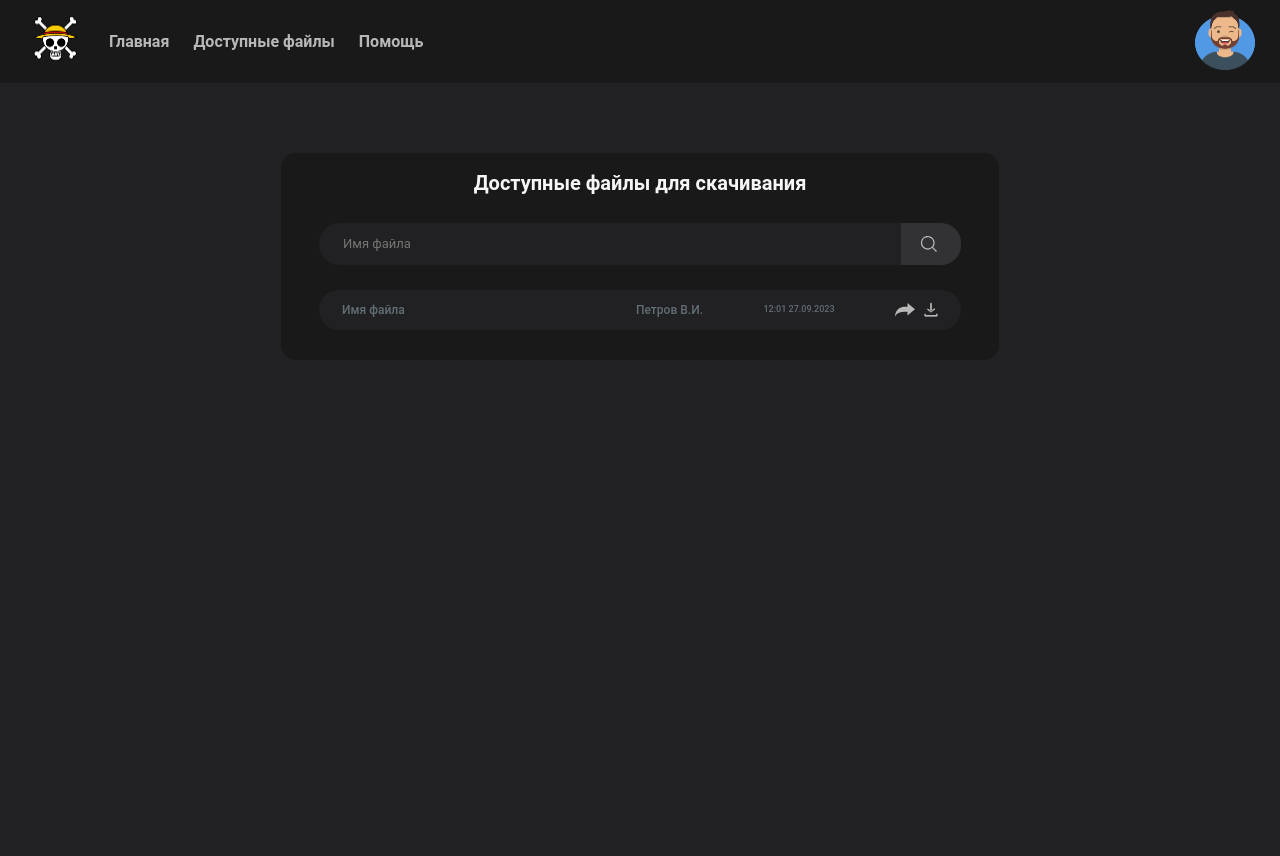
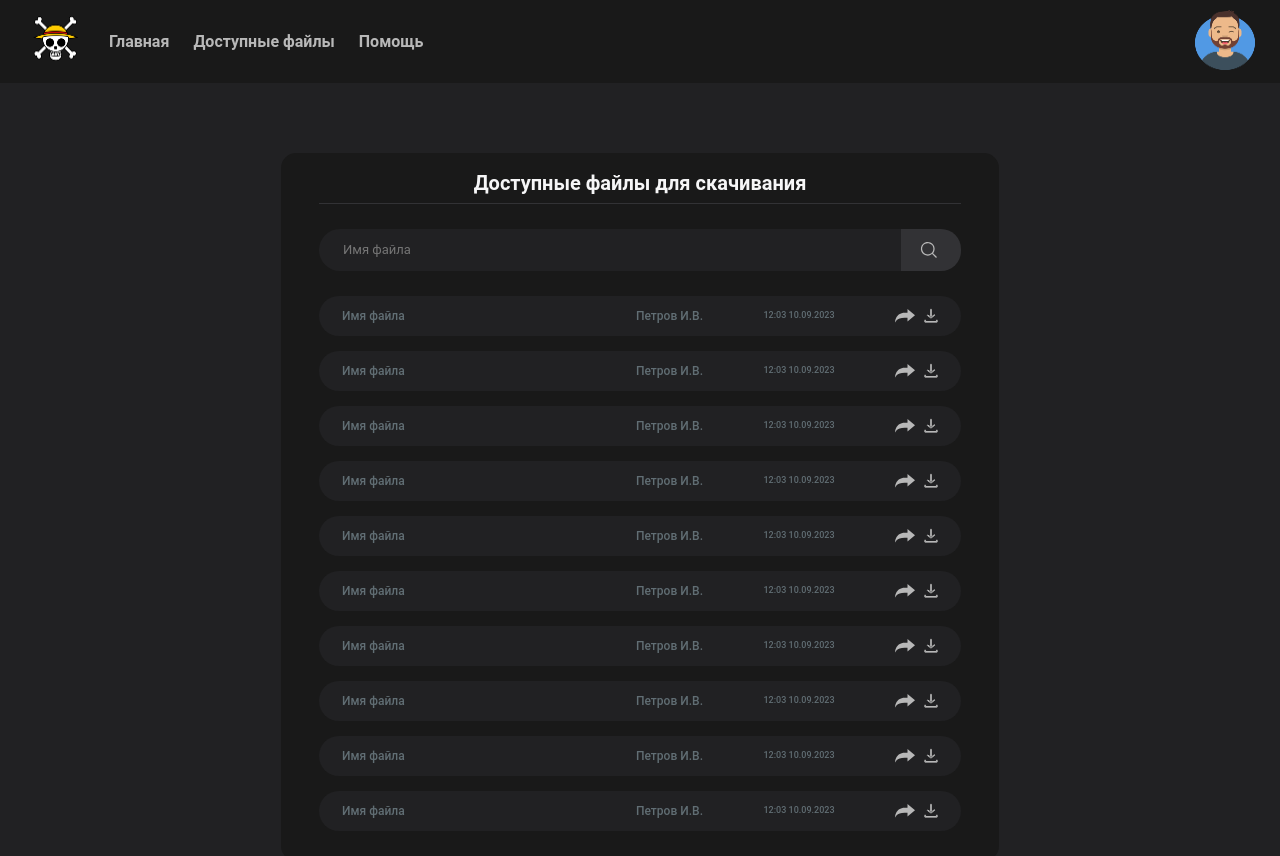
Before and after one commit to Bunko-Security/Bunko_Security_frontend, a Next.js app: page /accessible_files in a window 1280 px wide. Shown: the top 856 px of the page. Before the commit the page ends 800 px from the top, so only its background shows below. Built offline with nearby package versions, Linux system fonts and the light colour scheme.

Commit message:
add list files, search results output

```diff
--- a/src/app/(home)/accessible_files/page.module.scss
+++ b/src/app/(home)/accessible_files/page.module.scss
@@ -1,4 +1,4 @@
-$svg_wh: 20px;
+@use "@/utils/scss/patterns";
 
 .accessible_files {
   text-align: center;
@@ -11,76 +11,6 @@ $svg_wh: 20px;
     margin-bottom: 25px;
     font-size: 20px;
     line-height: 30px;
-  }
-
-  .files {
-    .file {
-      display: grid;
-      grid-template-columns: 1fr 118px 72px 46px;
-      grid-auto-rows: auto;
-      align-items: center;
-      column-gap: 60px;
-      font-size: 12px;
-      line-height: 18px;
-      padding: 10px 20px 10px 23px;
-      background-color: var(--bg);
-      border-radius: 30px;
-      margin-bottom: 15px;
-      color: var(--sea);
-
-      &:last-child {
-        margin-bottom: 0;
-      }
-
-      .file_name {
-        text-align: left;
-        overflow: hidden;
-        white-space: nowrap;
-        text-overflow: ellipsis;
-      }
-
-      .file_add {
-        text-align: right;
-        overflow: hidden;
-        white-space: nowrap;
-        text-overflow: ellipsis;
-      }
-
-      .file_date {
-        text-align: center;
-        font-size: 9px;
-        line-height: 13.5px;
-      }
-
-      .file_icons {
-        display: flex;
-        justify-content: space-between;
-
-        .icon_forward,
-        .icon_download {
-          width: $svg_wh;
-          height: $svg_wh;
-          cursor: pointer;
-        }
-
-        .icon_forward {
-          fill: var(--light-dark);
-          transition: fill 0.2s linear;
-
-          &:hover {
-            fill: var(--violet);
-          }
-        }
-
-        .icon_download {
-          stroke: var(--light-dark);
-          transition: stroke 0.2s linear;
-
-          &:hover {
-            stroke: var(--violet);
-          }
-        }
-      }
-    }
+    @extend %title_border;
   }
 }
--- a/src/app/(home)/accessible_files/page.tsx
+++ b/src/app/(home)/accessible_files/page.tsx
@@ -1,28 +1,12 @@
 import styles from "./page.module.scss";
-import InputSearch from "@/components/forms/InputSearch/InputSearch";
-import IconForward from "/public/icon-forward.svg";
-import IconDownload from "/public/icon-download.svg";
+import DownloadFiles from "@/components/DownloadFiles/DownloadFiles";
 import { NextPage } from "next";
 
 const AccessibleFiles: NextPage = () => {
 	return (
 		<div className={styles.accessible_files}>
 			<h1 className={styles.title}>Доступные файлы для скачивания</h1>
-			<InputSearch
-				placeholder="Имя файла"
-				marginBottom={25}
-			/>
-			<div className={styles.files}>
-				<div className={styles.file}>
-					<p className={styles.file_name}>Имя файла</p>
-					<p className={styles.file_add}>Петров В.И.</p>
-					<p className={styles.file_date}>12:01 27.09.2023</p>
-					<div className={styles.file_icons}>
-						<IconForward className={styles.icon_forward} />
-						<IconDownload className={styles.icon_download} />
-					</div>
-				</div>
-			</div>
+			<DownloadFiles />
 		</div>
 	);
 };
--- a/src/app/_variables.scss
+++ b/src/app/_variables.scss
@@ -12,4 +12,5 @@
   --overlay: rgba(33, 33, 35, 70%);
   --highlighter: #ffffff12;
   --light-gray: #323235;
+  --violet-hover: #5f36a1;
 }
--- /dev/null
+++ b/src/components/DownloadFiles/DownloadFiles.module.scss
@@ -0,0 +1,17 @@
+$svg_wh: 200px;
+
+.empty {
+  & > p {
+    font-size: 16px;
+    line-height: 24px;
+    color: var(--light-dark);
+  }
+
+  .icon_empty {
+    width: $svg_wh;
+    height: $svg_wh;
+    stroke: var(--violet-dark);
+    fill: var(--black);
+    margin: 60px 0 60px;
+  }
+}
--- /dev/null
+++ b/src/components/DownloadFiles/DownloadFiles.tsx
@@ -0,0 +1,32 @@
+"use client";
+
+import styles from "./DownloadFiles.module.scss";
+import InputSearch from "../forms/InputSearch/InputSearch";
+import FileInfoList from "../FileInfo/FileInfoList/FileInfoList";
+import IconEmptyFiles from "/public/icon-empty.svg";
+import { FC, useState } from "react";
+
+const DownloadFiles: FC = () => {
+	const [count, setCount] = useState<number>(10);
+
+	return (
+		<>
+			{count ? (
+				<>
+					<InputSearch
+						placeholder="Имя файла"
+						marginBottom={25}
+					/>
+					<FileInfoList count={count} />
+				</>
+			) : (
+				<div className={styles.empty}>
+					<p>Нет файлов для скачивания</p>
+					<IconEmptyFiles className={styles.icon_empty} />
+				</div>
+			)}
+		</>
+	);
+};
+
+export default DownloadFiles;
--- /dev/null
+++ b/src/components/FileInfo/FileInfoComponent/FileInfoComponent.module.scss
@@ -0,0 +1,78 @@
+$svg_wh: 20px;
+
+.file {
+  display: grid;
+  grid-template-columns: 1fr 118px 72px 46px;
+  grid-auto-rows: auto;
+  align-items: center;
+  column-gap: 60px;
+  font-size: 12px;
+  line-height: 18px;
+  padding: 10px 20px 10px 23px;
+  background-color: var(--bg);
+  border-radius: 30px;
+  margin-bottom: 15px;
+  // margin-right: 15px;
+  color: var(--sea);
+  transition: background-color 0.2s ease-in, color 0.2s ease-in;
+
+  &:last-child {
+    margin-bottom: 0;
+  }
+
+  // Надо ли???
+  &:hover {
+    background-color: var(--violet-dark);
+    color: var(--light);
+  }
+
+  .file_name {
+    text-align: left;
+    overflow: hidden;
+    white-space: nowrap;
+    text-overflow: ellipsis;
+  }
+
+  .file_add {
+    text-align: right;
+    overflow: hidden;
+    white-space: nowrap;
+    text-overflow: ellipsis;
+  }
+
+  .file_date {
+    text-align: center;
+    font-size: 9px;
+    line-height: 13.5px;
+  }
+
+  .file_icons {
+    display: flex;
+    justify-content: space-between;
+
+    .icon_forward,
+    .icon_download {
+      width: $svg_wh;
+      height: $svg_wh;
+      cursor: pointer;
+    }
+
+    .icon_forward {
+      fill: var(--light-dark);
+      transition: fill 0.2s linear;
+
+      &:hover {
+        fill: var(--violet);
+      }
+    }
+
+    .icon_download {
+      stroke: var(--light-dark);
+      transition: stroke 0.2s linear;
+
+      &:hover {
+        stroke: var(--violet);
+      }
+    }
+  }
+}
--- /dev/null
+++ b/src/components/FileInfo/FileInfoComponent/FileInfoComponent.tsx
@@ -0,0 +1,37 @@
+"use client";
+
+import styles from "./FileInfoComponent.module.scss";
+import IconForward from "/public/icon-forward.svg";
+import IconDownload from "/public/icon-download.svg";
+import { FC } from "react";
+
+interface FileInfoComponentProps {
+	fileName: string;
+	fileAdd: string;
+	fileDate: string;
+}
+
+const FileInfoComponent: FC<FileInfoComponentProps> = ({ fileAdd, fileName, fileDate }) => {
+	const handleForward = () => {};
+	const handleDownload = () => {};
+
+	return (
+		<div className={styles.file}>
+			<p className={styles.file_name}>{fileName}</p>
+			<p className={styles.file_add}>{fileAdd}</p>
+			<p className={styles.file_date}>{fileDate}</p>
+			<div className={styles.file_icons}>
+				<IconForward
+					className={styles.icon_forward}
+					onClick={handleForward}
+				/>
+				<IconDownload
+					className={styles.icon_download}
+					onClick={handleDownload}
+				/>
+			</div>
+		</div>
+	);
+};
+
+export default FileInfoComponent;
--- /dev/null
+++ b/src/components/FileInfo/FileInfoList/FileInfoList.module.scss
@@ -0,0 +1,20 @@
+.files {
+  max-height: 700px;
+  overflow-y: auto;
+
+  &::-webkit-scrollbar {
+    width: 8px;
+    background-color: var(--bg);
+    border-radius: 2px;
+  }
+
+  &::-webkit-scrollbar-thumb {
+    background-color: var(--violet-dark);
+    border-radius: 5px;
+    transition: background-color 0.1s linear;
+
+    &:hover {
+      background-color: var(--violet-hover);
+    }
+  }
+}
--- /dev/null
+++ b/src/components/FileInfo/FileInfoList/FileInfoList.tsx
@@ -0,0 +1,51 @@
+"use client";
+
+import styles from "./FileInfoList.module.scss";
+import FileInfoComponent from "../FileInfoComponent/FileInfoComponent";
+import { FC } from "react";
+import { useEffect, useRef } from "react";
+
+interface FileInfoListProps {
+	count: number;
+}
+
+const FileInfoList: FC<FileInfoListProps> = ({ count }) => {
+	const filesRef = useRef<HTMLDivElement | null>(null);
+
+	// Нужно?
+	useEffect(() => {
+		const arrayElements = Array.from(filesRef.current!.children) as HTMLElement[];
+
+		if (
+			arrayElements.length !== 1 &&
+			filesRef.current!.scrollHeight > filesRef.current!.clientHeight
+		) {
+			console.log(1);
+			arrayElements.forEach((child) => {
+				child.style.marginRight = "15px";
+			});
+		} else {
+			arrayElements.forEach((child) => {
+				child.style.marginRight = "0";
+			});
+		}
+	}, [count]);
+
+	return (
+		<div
+			ref={filesRef}
+			className={styles.files}
+		>
+			{Array.from({ length: count }).map((_, i) => (
+				<FileInfoComponent
+					key={i}
+					fileName="Имя файла"
+					fileAdd="Петров И.В."
+					fileDate="12:03 10.09.2023"
+				/>
+			))}
+		</div>
+	);
+};
+
+export default FileInfoList;
--- a/src/components/forms/InputSearch/InputSearch.module.scss
+++ b/src/components/forms/InputSearch/InputSearch.module.scss
@@ -1,13 +1,29 @@
 $svg_wh: 20px;
 $border_radius_tr_br: 20px;
 
+.overlay {
+  position: fixed;
+  overflow: hidden;
+  top: 0;
+  left: 0;
+  width: 100%;
+  height: 100%;
+  background-color: var(--overlay);
+}
+
 .form_search {
+  position: relative;
   display: flex;
-  border-radius: 15px;
+  z-index: 9;
+  border-radius: 30px;
 
   .input {
     border-top-right-radius: 0;
     border-bottom-right-radius: 0;
+
+    &:focus {
+      border: 1px solid transparent;
+    }
   }
 
   .button {
@@ -35,4 +51,18 @@ $border_radius_tr_br: 20px;
       transition: fill 0.2s linear;
     }
   }
+
+  .search_result {
+    position: absolute;
+    top: 120%;
+    left: 0;
+    padding: 12px;
+    // max-height: 200px;
+    height: 200px;
+    width: 100%;
+    background-color: var(--light-gray);
+    border-radius: 15px;
+    box-shadow: 0 0 5px 1px var(--violet-dark);
+    overflow-y: auto;
+  }
 }
--- a/src/components/forms/InputSearch/InputSearch.tsx
+++ b/src/components/forms/InputSearch/InputSearch.tsx
@@ -1,22 +1,80 @@
+"use client";
+
 import styles from "./InputSearch.module.scss";
 import IconSearch from "/public/icon-search.svg";
-import { FC, InputHTMLAttributes } from "react";
+import { useForm } from "react-hook-form";
+import { motion, AnimatePresence } from "framer-motion";
+import { ChangeEventHandler, FC, InputHTMLAttributes, useRef, useState } from "react";
+
+type FormValues = {
+	file_name: string;
+};
 
 interface InputSearchProps extends InputHTMLAttributes<HTMLInputElement> {
 	marginBottom?: string | number;
 }
 
 const InputSearch: FC<InputSearchProps> = ({ marginBottom, ...props }) => {
+	const formRef = useRef<HTMLFormElement>(null);
+	const [showSearch, setShowSearch] = useState<boolean>(false);
+	const { register, handleSubmit, reset } = useForm<FormValues>();
+
+	const onChange: ChangeEventHandler<HTMLInputElement> = ({ target: { value } }) => {
+		if (value.length) {
+			formRef.current!.style.boxShadow = "0 0 5px 1px var(--violet-dark)";
+			setShowSearch(true);
+		} else {
+			formRef.current!.style.boxShadow = "none";
+			setShowSearch(false);
+		}
+	};
+
+	const handleClickInput = () => {
+		formRef.current!.style.boxShadow = "0 0 5px 1px var(--violet-dark)";
+		setShowSearch(true);
+	};
+
+	const handleClickOverlay = () => {
+		formRef.current!.style.boxShadow = "none";
+		setShowSearch(false);
+	};
+
+	const onSubmit = (values: FormValues) => {
+		formRef.current!.style.boxShadow = "none";
+		console.log(values);
+		setShowSearch(false);
+		reset();
+	};
+
 	return (
+		<>
+			<AnimatePresence>
+				{showSearch && (
+					<motion.div
+						className={styles.overlay}
+						onClick={handleClickOverlay}
+						initial={{ opacity: 0 }}
+						animate={{ opacity: 1 }}
+						exit={{ opacity: 0 }}
+						transition={{ duration: 0.15, ease: "linear" }}
+					/>
+				)}
+			</AnimatePresence>
+
 			<form
+				ref={formRef}
 				className={styles.form_search}
 				style={{ marginBottom }}
+				onSubmit={handleSubmit(onSubmit)}
 			>
 				<input
+					{...register("file_name", {
+						onChange: onChange,
+					})}
 					className={styles.input}
 					type="search"
 					autoComplete="off"
-				name="search"
+					onClick={handleClickInput}
 					{...props}
 				/>
 				<button
@@ -25,7 +83,14 @@ const InputSearch: FC<InputSearchProps> = ({ marginBottom, ...props }) => {
 				>
 					<IconSearch className={styles.icon_search} />
 				</button>
+
+				{showSearch && (
+					<div className={styles.search_result}>
+						<div>Efwefwef</div>
+					</div>
+				)}
 			</form>
+		</>
 	);
 };
 
--- /dev/null
+++ b/src/utils/scss/_patterns.scss
@@ -0,0 +1,4 @@
+%title_border {
+  padding-bottom: 5px;
+  border-bottom: 1px solid var(--light-gray);
+}
```
Also changed, not shown: public/icon-empty.svg (added). Lines whose indentation alone changed are shown as unchanged.
